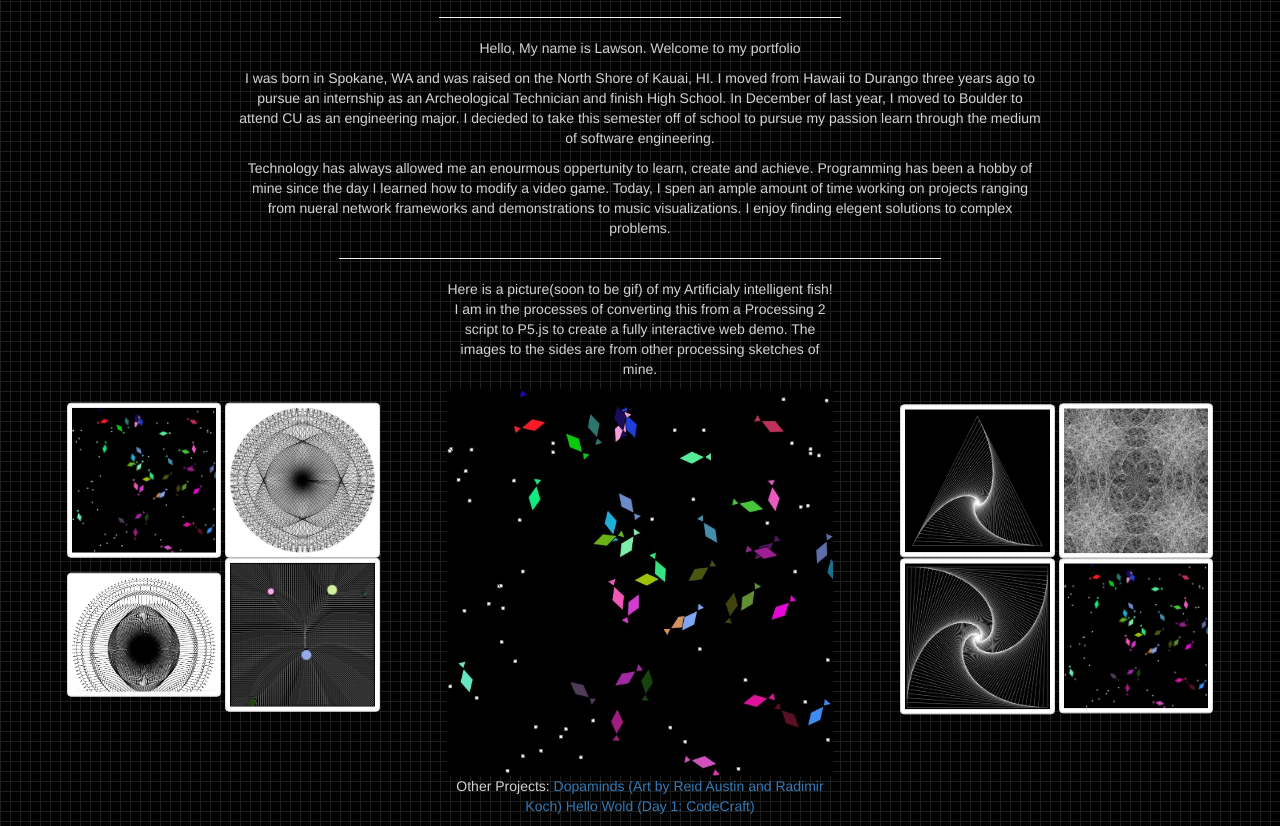
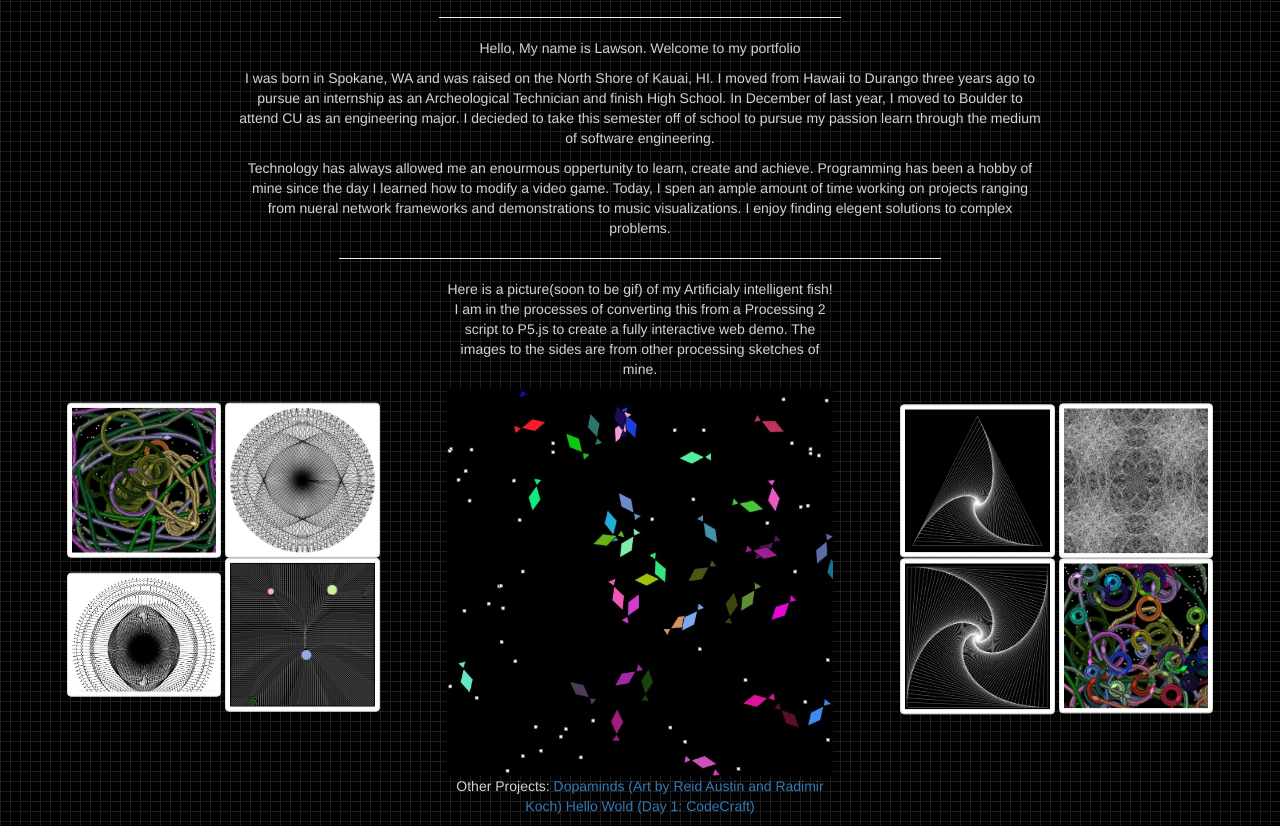
Before and after one commit to Dartellis/HTML_Exercise, a plain HTML site: page index.html in a window 1280 px wide. Shown: the part 109-935 px from the top of the page. Drawn offline with nearby package versions, Linux system fonts and the light colour scheme.

Commit message:
Fixed Repeated Thumbnails

```diff
--- a/index.html
+++ b/index.html
@@ -71,7 +71,7 @@
 					<div class="col-md-4 gallery" >
 
 
-						<img  width="40%" src="images/fish.jpg" class="img-thumbnail">
+						<img  width="40%" src="images/fish3.jpg" class="img-thumbnail">
 						<img  width="40%" src="images/circles.png" class="img-thumbnail">
 						<img  width="40%" src="images/eye.png" class="img-thumbnail">
 						<img  width="40%" src="images/gravity.jpg" class="img-thumbnail">
@@ -103,7 +103,7 @@
 						<img  width="40%" src="images/triTunnel.png" class="img-thumbnail">
 						<img  width="40%" src="images/spirograph.png" class="img-thumbnail">
 						<img  width="40%" src="images/squareTunnel.png" class="img-thumbnail">
-						<img  width="40%" src="images/fish.jpg" class="img-thumbnail">
+						<img  width="40%" src="images/fish2.jpg" class="img-thumbnail">
 					</div>
 
 				</div>
```
Also changed, not shown: images/fish2.jpg (added), images/fish3.jpg (added), 1 other file.
